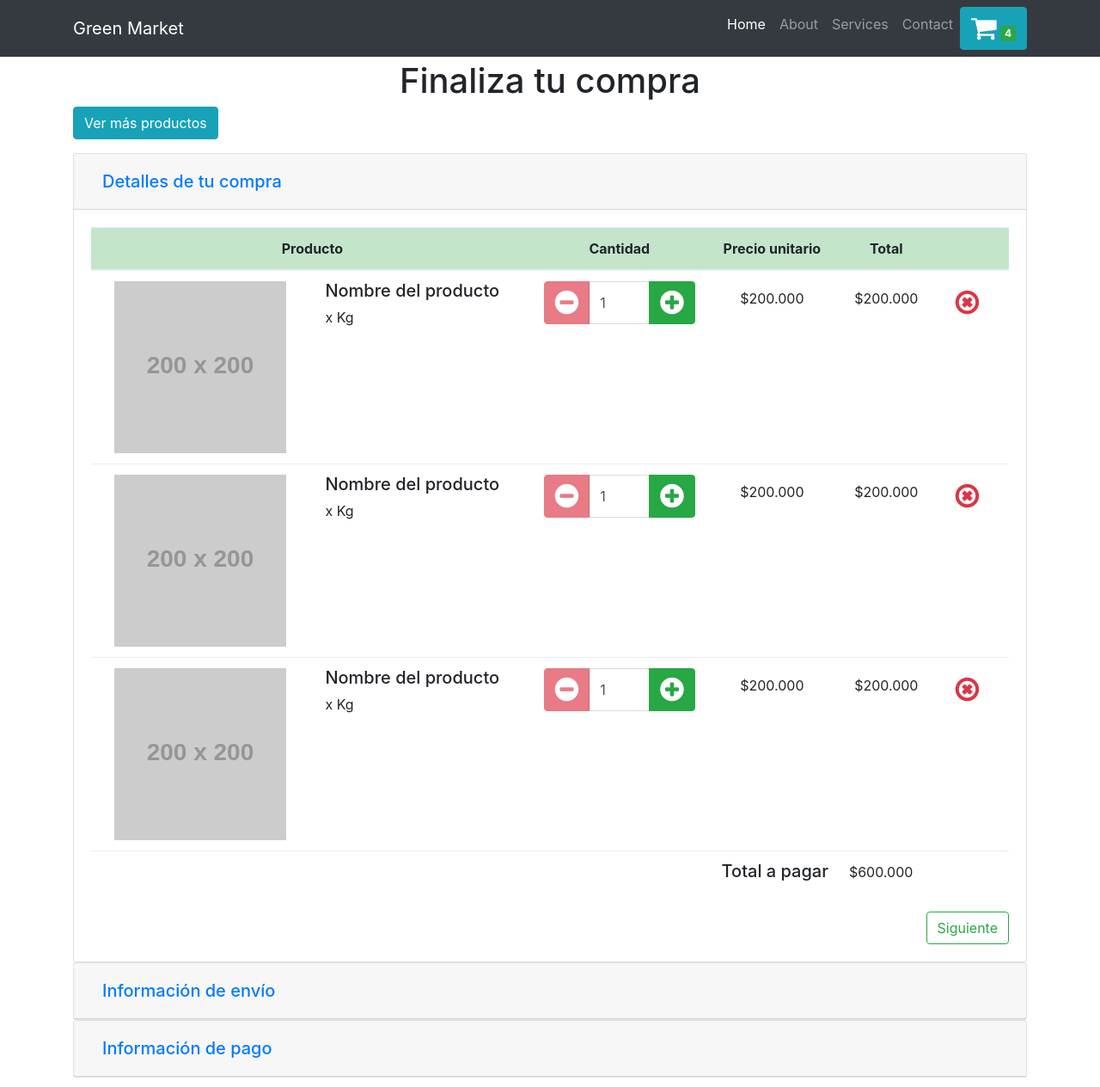
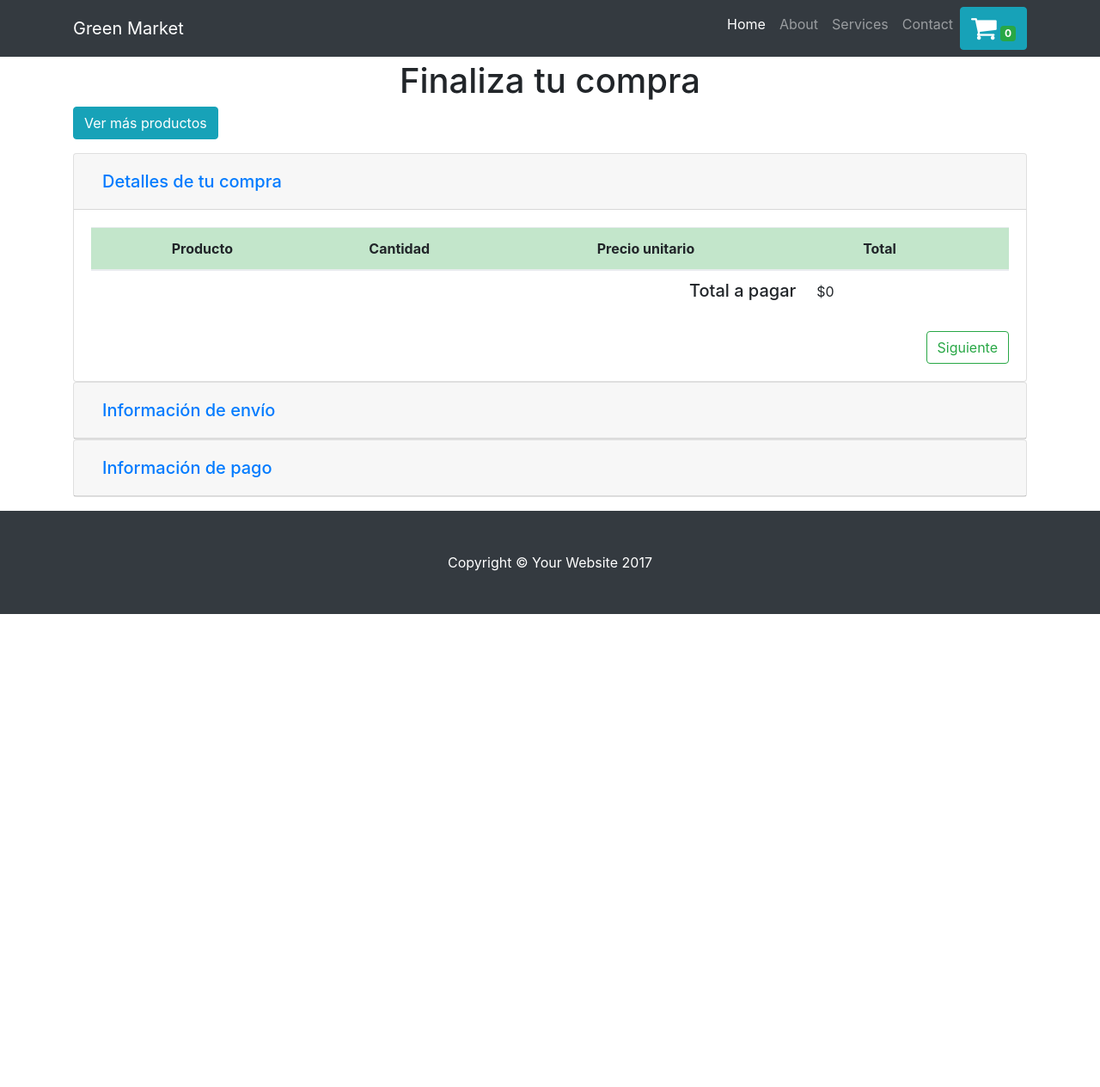
Before and after one commit to davidOrtiz09/GreenMarket-G2, a Django app: template Cliente/templates/Cliente/checkout/checkout.html in a window 1280 px wide. Shown: the top 1264 px of the page at 86% size. After the commit the page ends 714 px from the top, so only its background shows below. Run offline with Django 3.2, Linux system fonts and the light colour scheme; the template is opened without the code that fills it, so the values that code supplies are empty; grey boxes labelled with a size stand in for pictures from a placeholder-image service; some libraries are stand-ins or nearby versions.

Commit message:
Se muestran los detalles del carrito utilizando la variable de sesión. 1 hora

```diff
--- a/Cliente/templates/Cliente/_elements/_producto-preview.html
+++ b/Cliente/templates/Cliente/_elements/_producto-preview.html
@@ -11,7 +11,7 @@
             aspernatur! Lorem ipsum dolor sit amet.</p>
     </div>
     <div class="card-footer">
-        <form method="post" action="{% url 'cliente:update-shoppping-cart' %}" class="form-inline">
+        <form method="post" action="{% url 'cliente:actualizar-carrito-compras' %}" class="form-inline">
             {% csrf_token %}
             {# TODO el product id se debería extraer directamente del producto #}
             <input type="hidden" name="product_id" value="{{ product_id }}">
--- a/Cliente/templates/Cliente/checkout/_detalles-compra.html
+++ b/Cliente/templates/Cliente/checkout/_detalles-compra.html
@@ -1,3 +1,4 @@
+{% load marketplace_filters %}
 <div class="mb-3" id="detalles-compra">
     <table class="table table-responsive" >
         <thead>
@@ -10,7 +11,7 @@
             </tr>
         </thead>
         <tbody>
-            {% for x in '123' %}
+            {% for cart_item in request.session.cart.items %}
                 <tr class="product-cart">
                     <td>
                         <div class="row">
@@ -20,7 +21,7 @@
                                 </div>
                             </div>
                             <div class="col-lg-6 col-sm-6">
-                                <h5>Nombre del producto</h5>
+                                <h5>Producto {{ cart_item.product_id }}</h5>
                                 <p>x Kg</p>
                             </div>
                         </div>
@@ -28,11 +29,11 @@
                     <td>
                         <div class="input-group">
                             <span class="input-group-btn clickable">
-                                <button type="button" class="btn btn-danger product-minus" disabled>
+                                <button type="button" class="btn btn-danger product-minus">
                                     <i class="fa fa-2x fa-minus-circle"></i>
                                 </button>
                             </span>
-                            <input name="quantity" class="form-control product-quantity cart-details" type="number" min="1" value="1" step="1" pattern="\d*">
+                            <input name="quantity" class="form-control product-quantity cart-details" type="number" min="1" value="{{ cart_item.quantity }}" step="1" pattern="\d*">
                             <span class="input-group-btn clickable">
                                 <button type="button" class="btn btn-success product-plus">
                                     <i class="fa fa-2x fa-plus-circle"></i>
@@ -48,14 +49,14 @@
                     </td>
                     <td class="text-center">
                         <div class="mt-2">
-                            $<span class="total-producto">200.000</span>
+                            $<span class="subtotal-producto">{{ cart_item.quantity|multiply_cop:200000 }}</span>
                         </div>
                     </td>
                     <td>
-                        <button class="btn btn-link clickable" data-toggle="modal" data-target="#modal-eliminar-carrito-{{ forloop.counter }}">
+                        <button class="btn btn-link clickable" data-toggle="modal" data-keyboard="false" data-target="#modal-eliminar-carrito-{{ cart_item.product_id }}">
                             <i class="fa fa-2x fa-times-circle-o text-danger"></i>
                         </button>
-                        <div class="modal fade" id="modal-eliminar-carrito-{{ forloop.counter }}" tabindex="-1" role="dialog" aria-hidden="true">
+                        <div class="modal fade" id="modal-eliminar-carrito-{{ cart_item.product_id }}" tabindex="-1" role="dialog" aria-hidden="true">
                             <div class="modal-dialog modal-sm" role="document">
                                 <div class="modal-content">
                                     <div class="modal-header">
@@ -64,7 +65,11 @@
                                     <div class="modal-body">
                                         <div class="row">
                                             <div class="col-6">
-                                                <button type="button" class="btn btn-danger btn-block clickable">Eliminar</button>
+                                                <form action="{% url 'cliente:eliminar-producto-carrito' %}" method="post">
+                                                    {% csrf_token %}
+                                                    <input type="hidden" name="product-id" value="{{ cart_item.product_id }}">
+                                                    <button type="submit" class="btn btn-danger btn-block clickable">Eliminar</button>
+                                                </form>
                                             </div>
                                             <div class="col-6">
                                                 <button type="button" class="btn btn-secondary btn-block clickable" data-dismiss="modal">Cancelar</button>
--- a/Cliente/urls.py
+++ b/Cliente/urls.py
@@ -4,5 +4,6 @@ from . import views
 urlpatterns = [
     url(r'^$', views.Index.as_view(), name='index'),
     url(r'^checkout$', views.Checkout.as_view(), name='checkout'),
-    url(r'^actualizar-carrito-compras$', views.UpdateShoppingCart.as_view(), name='update-shoppping-cart')
+    url(r'^actualizar-carrito-compras$', views.UpdateShoppingCart.as_view(), name='actualizar-carrito-compras'),
+    url(r'^eliminar-producto-carrito', views.DeleteProductFromShoppingCart.as_view(), name='eliminar-producto-carrito')
 ]
--- a/MarketPlace/static/MarketPlace/scripts.js
+++ b/MarketPlace/static/MarketPlace/scripts.js
@@ -13,8 +13,8 @@ function addCartDetailsListeners(){
         else{
             var row = $(this).parent().parent().parent();
             var unitPrice = row.find('input.unit-price').val();
-            var totalPrice = row.find('span.total-producto');
-            totalPrice.html(toCop(quantity*unitPrice));
+            var subtotal = row.find('span.subtotal-producto');
+            subtotal.html(toCop(quantity*unitPrice));
             actualizarTotalPagar();
         }
     });
@@ -72,7 +72,7 @@ function setAddToCartListeners() {
 }
 
 function toCop(number){
-    return number.toLocaleString('es-co', {minimumFractionDigits: 0 });
+    return number.toLocaleString('en-us', {minimumFractionDigits: 0 });
 }
 
 function actualizarTotalPagar(){
--- a/MarketPlace/templates/MarketPlace/_common/_messages.html
+++ b/MarketPlace/templates/MarketPlace/_common/_messages.html
@@ -1,10 +1,12 @@
 {% if messages %}
     {% for message in messages %}
         <div class="{{ message.tags }} alert-dismissible fade show" role="alert">
-            <button type="button" class="close clickable" data-dismiss="alert" aria-label="Close">
-                <span aria-hidden="true"><i class="fa fa-times-circle"></i></span>
-            </button>
-            {{ message }}
+            <div class="mt-1">
+                <button type="button" class="close clickable" data-dismiss="alert" aria-label="Close">
+                    <span aria-hidden="true"><i class="fa fa-times-circle"></i></span>
+                </button>
+                <h6 class="text-center">{{ message }}</h6>
+            </div>
         </div>
     {% endfor %}
 {% endif %}
--- a/MarketPlace/templates/MarketPlace/_common/navigation.html
+++ b/MarketPlace/templates/MarketPlace/_common/navigation.html
@@ -1,3 +1,4 @@
+{% load marketplace_filters %}
 <nav class="navbar navbar-expand-lg navbar-dark bg-dark fixed-top">
     <div class="container">
         <a class="navbar-brand" href="#">Green Market</a>
@@ -21,7 +22,7 @@
                 </li>
                 <li>
                     <a href="{% url 'cliente:checkout' %}" class="btn btn-info">
-                        <i class="fa fa-2x fa-shopping-cart"></i> <span class="badge badge-success">4</span>
+                        <i class="fa fa-2x fa-shopping-cart"></i> <span class="badge badge-success">{{ request|count_cart_products }}</span>
                     </a>
                 </li>
             </ul>
--- /dev/null
+++ b/MarketPlace/templatetags/marketplace_filters.py
@@ -0,0 +1,30 @@
+from django import template
+
+register = template.Library()
+
+
+@register.filter(name='to_cop')
+def to_cop(number):
+    try:
+        return format(number, ',.0f')
+    except Exception as e:
+        return number
+
+
+@register.filter(name='multiply_cop')
+def multiply_cop(value, arg):
+    try:
+        return to_cop(float(value * arg))
+    except (ValueError, ZeroDivisionError):
+        return 0
+
+
+@register.filter(name='count_cart_products')
+def count_cart_products(request):
+    cart = request.session.get('cart', None)
+    response = 0
+    if cart:
+        items = cart.get('items', [])
+        for item in items:
+            response += item['quantity']
+    return response
```
Also changed, not shown: Cliente/views.py (+33 -2 lines), MarketPlace/templatetags/__init__.py (added).
